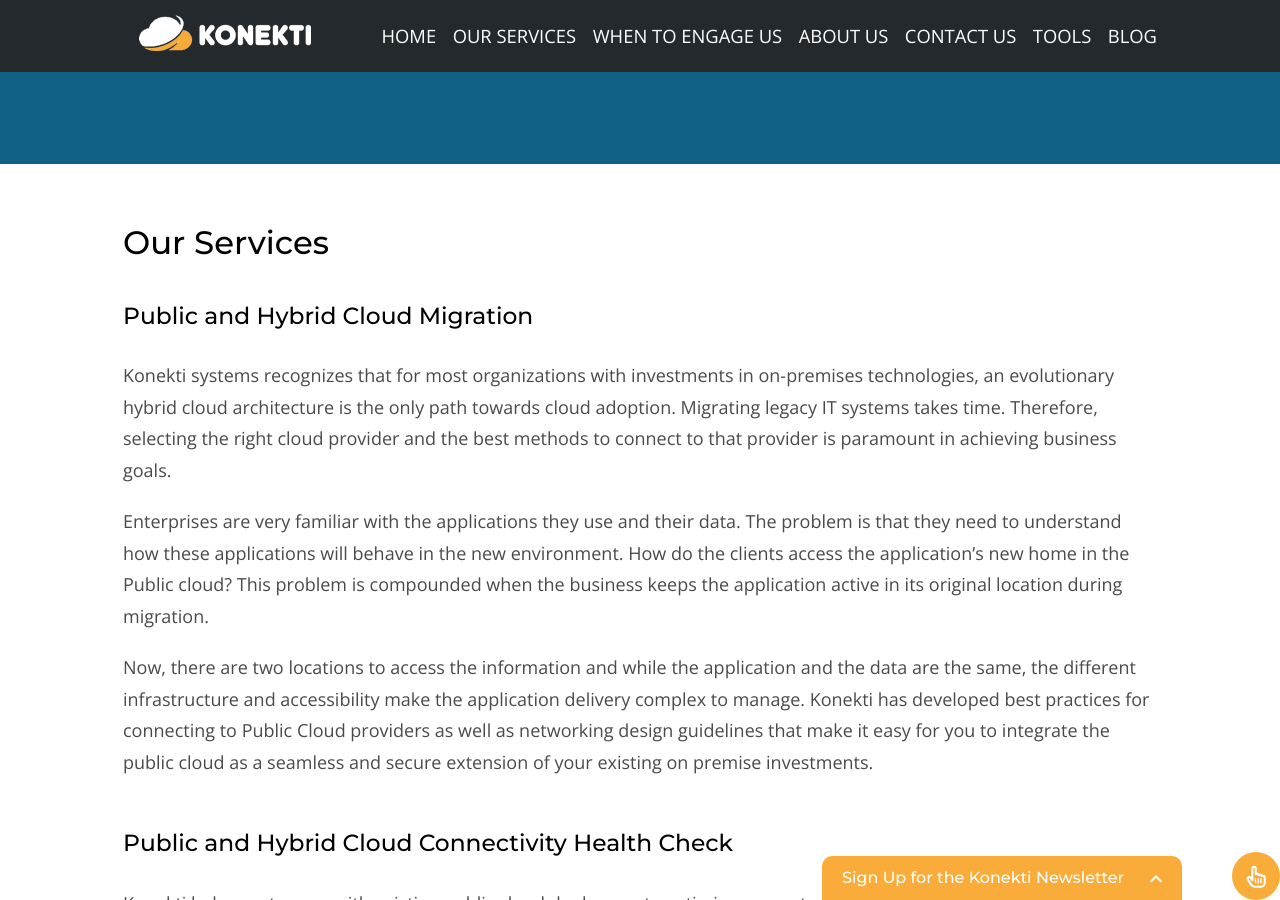
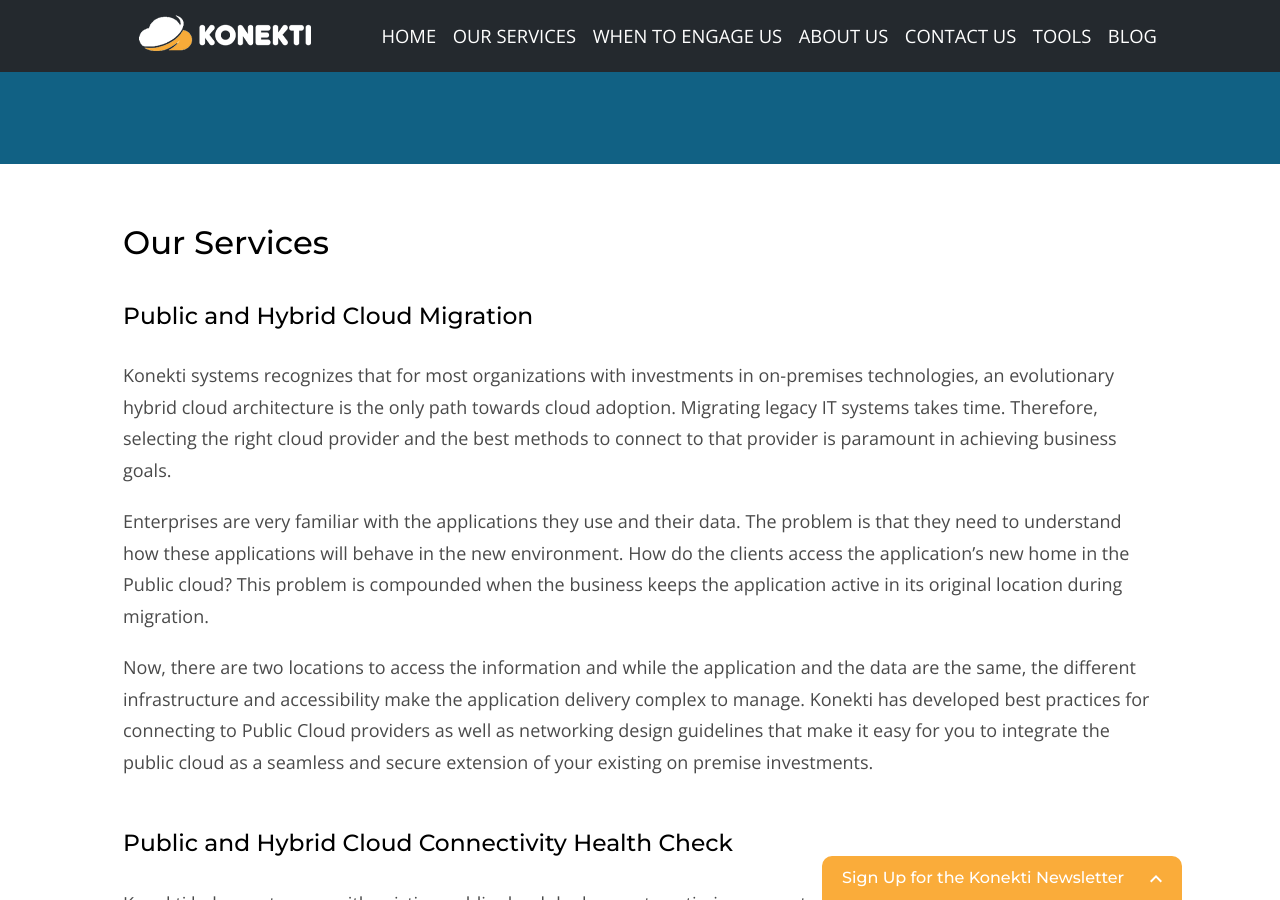
Before and after one commit to konekti/jeffbrl.github.io, a Jekyll site: the page built from _pages/index.md, in a window 1280 px wide and 900 px high, scrolled down 592 px. Built offline with Jekyll 4.4.1, drawn with Linux system fonts in a browser that asks for light colours; nearby versions of some CDN libraries.

Commit message:
remove redundant back-to-top icon

```diff
--- a/_includes/mail.html
+++ b/_includes/mail.html
@@ -24,7 +24,7 @@
       </div>
     </div>
   </div>
-  {%- if page.permalink == '/' -%}
+  <!-- {%- if page.permalink == '/' -%}
   <a class = 'scroll' href = '/#home'><i class = 'fa fa-hand-pointer-o' aria-hidden = 'true'></i></a>
-  {%- endif -%}
+  {%- endif -%} -->
 </div>
```
